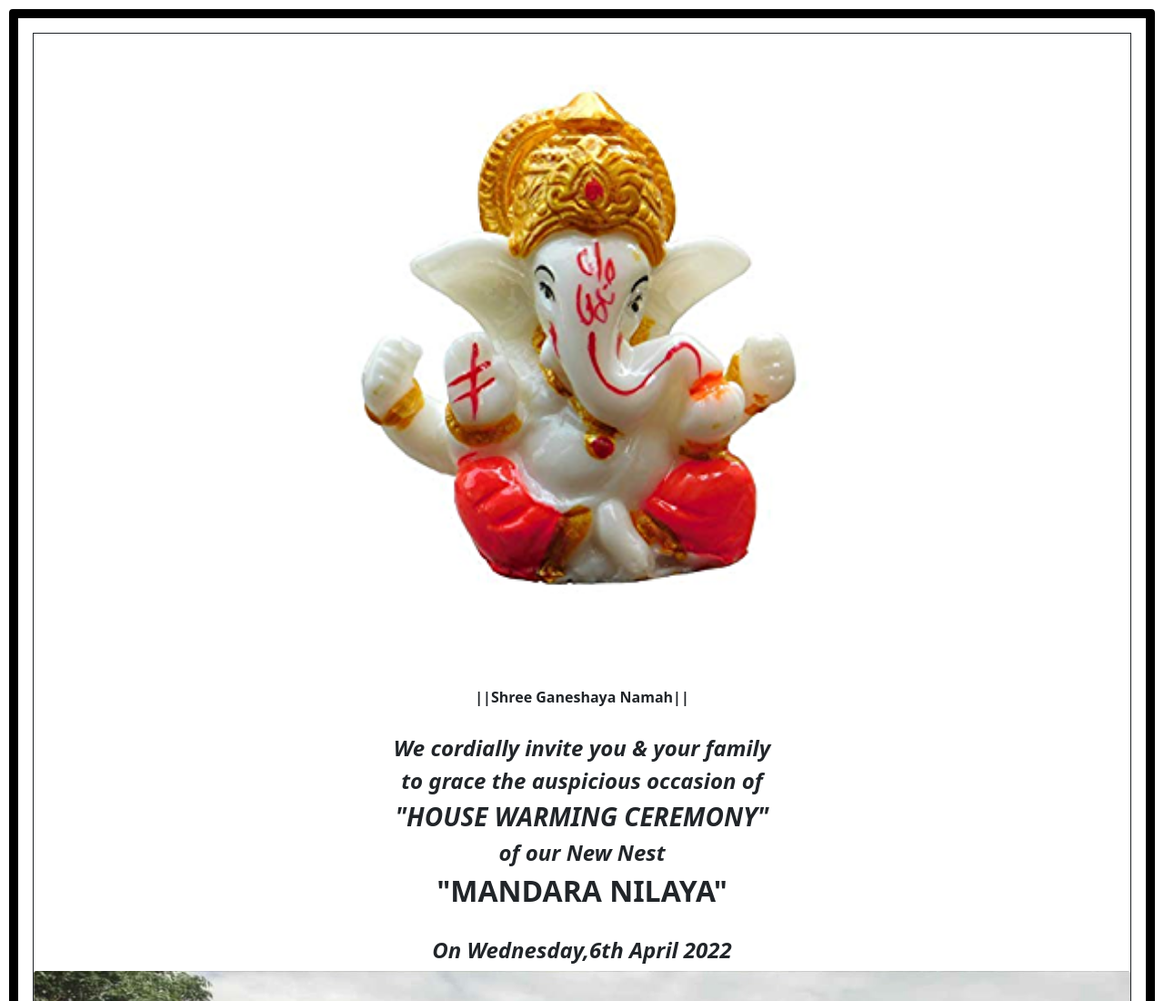
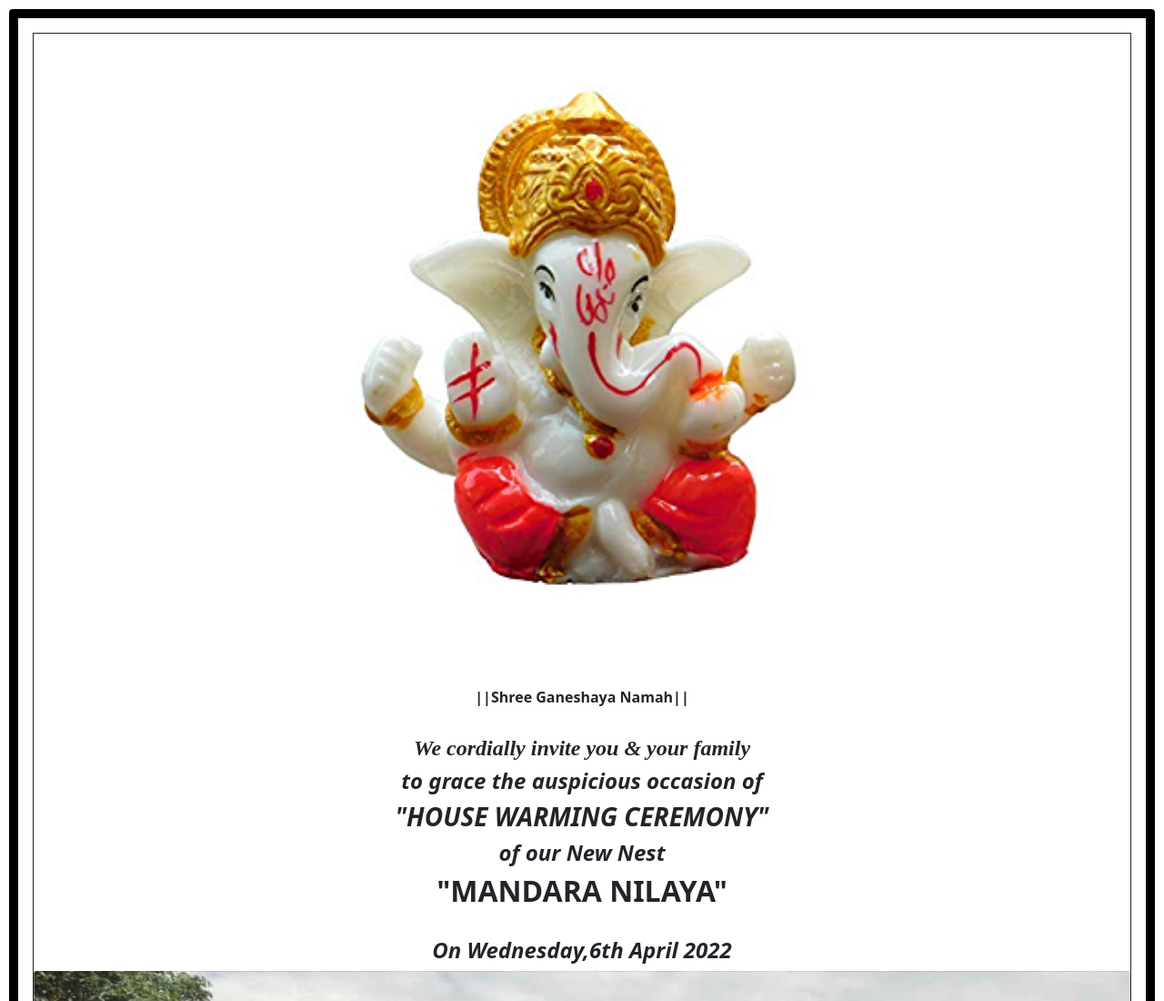
Before and after one commit to Chaithra7259/Savitha_GrihaPravesh, a website: page index.html in a window 1280 px wide. Shown: the top 1100 px of the page at 91% size. Drawn offline with nearby package versions, Linux system fonts and the light colour scheme; files that its build step writes are made by us from their sources.

Commit message:
changed font

```diff
--- a/index.html
+++ b/index.html
@@ -20,7 +20,7 @@
       <div class="bg-transparent">
       <img src="img/ganapathi.png" class="card-img-top gimg mx-auto d-block " alt="image"></div>
      <h6 class=" fw-bold">||Shree Ganeshaya Namah||</h6><br/>
-     <h4 class="fst-italic fw-bold fnt">We cordially invite you & your family </h4>
+     <h4 class="fst-italic fw-bold " style="font-family:Brush Script MT;">We cordially invite you & your family </h4>
      <h4 class="fst-italic fw-bold fnt">to grace the auspicious occasion of</h4>
      <h3 class="fst-italic fw-bold">"HOUSE WARMING CEREMONY"</h3>
      <h4 class="fst-italic fw-bold fnt">of our New Nest</h4>
```
